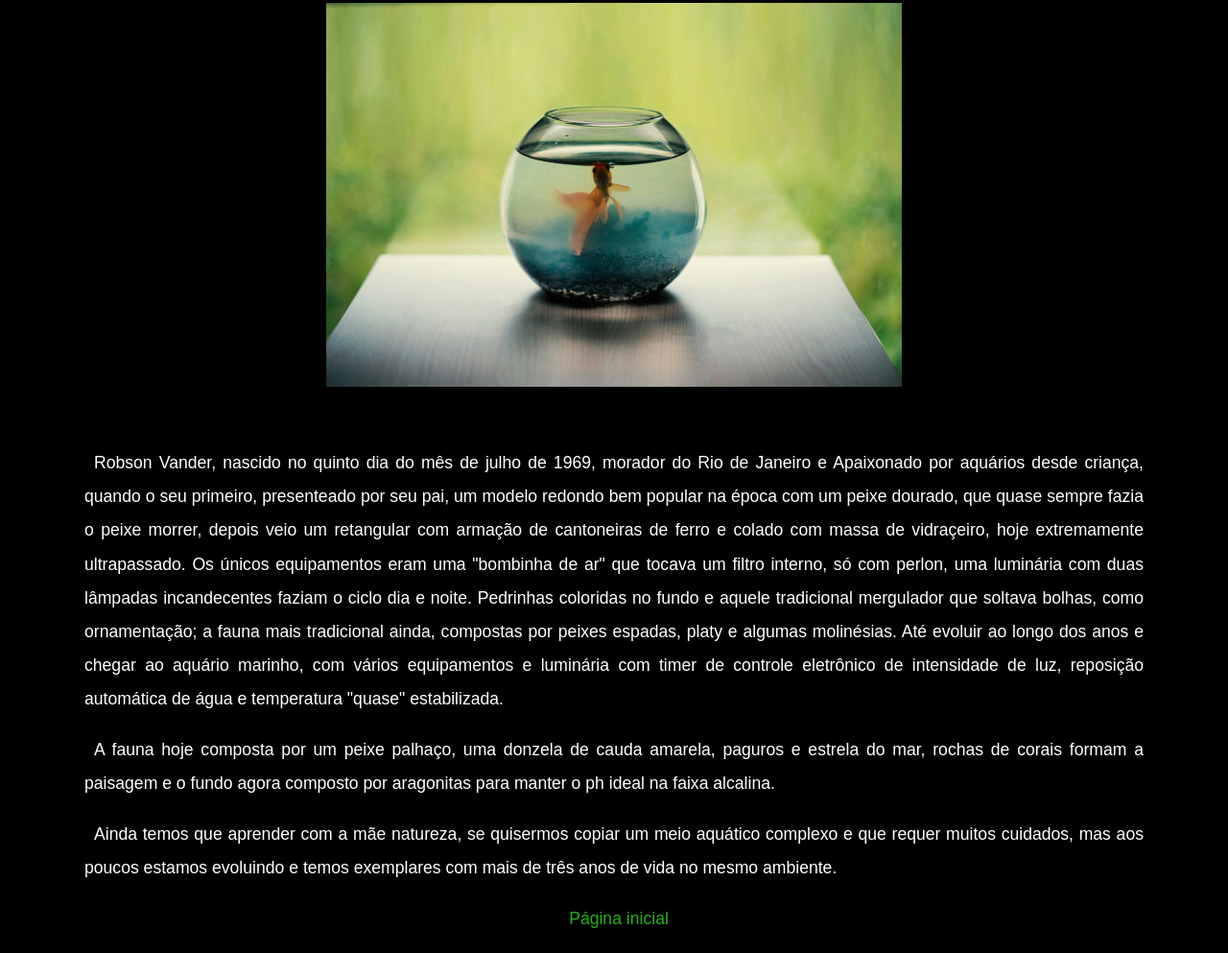
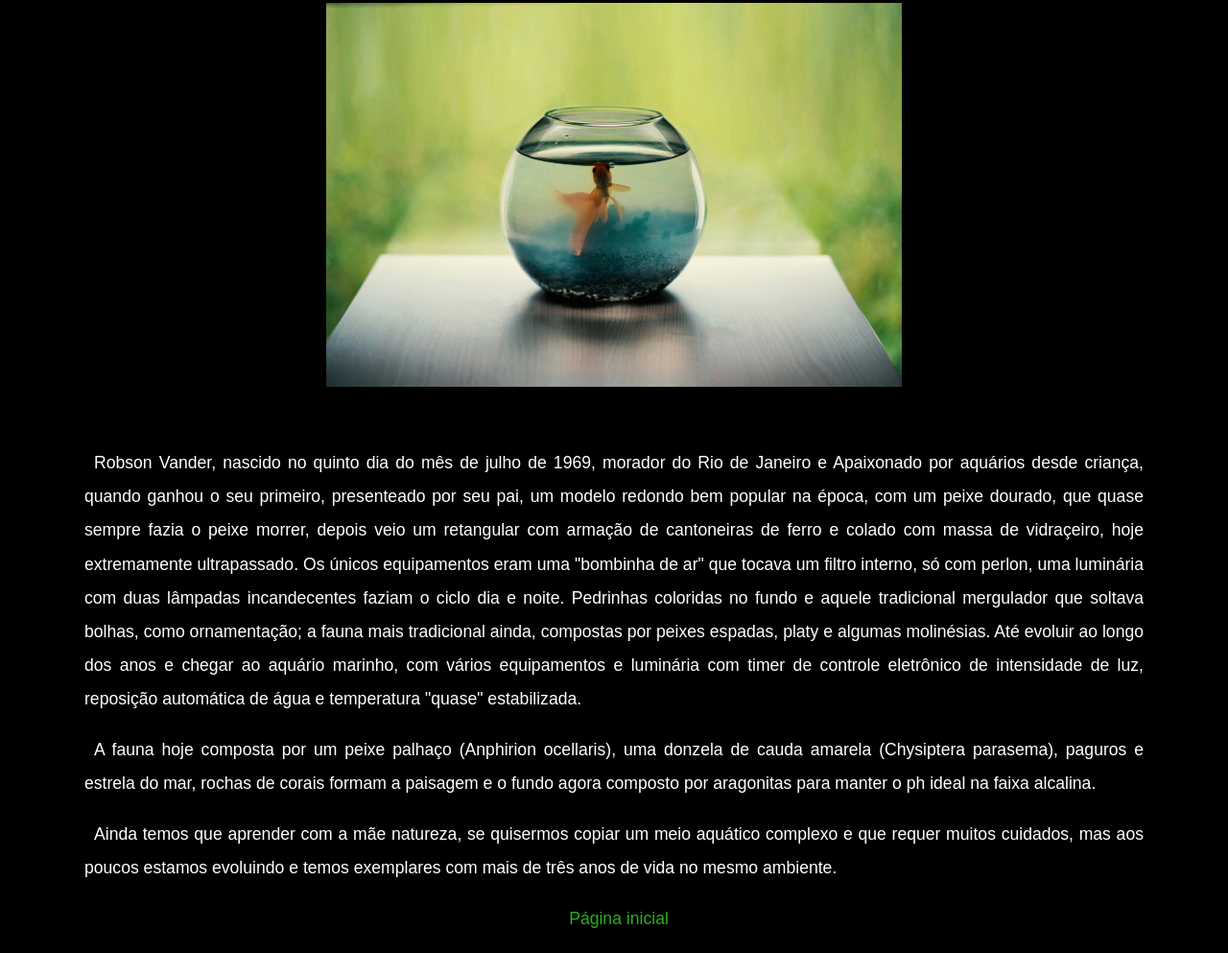
Before and after one commit to tecvieira/projeto-aquario, a plain HTML site: page sobremin/sobremin.html in a window 1280 px wide. Shown: the part 156-1149 px from the top of the page at 96% size. Drawn offline with Linux system fonts and the light colour scheme.

Commit message:
corrigiu paragrafo sobremin
corrigiu e acrescentou nomes científicos dos peixes

```diff
--- a/sobremin/sobremin.html
+++ b/sobremin/sobremin.html
@@ -19,11 +19,11 @@
 
         <article>
             <p>Robson Vander, nascido no quinto dia do mês de julho de 1969, morador do Rio de Janeiro e
-            Apaixonado por aquários desde criança, quando  o seu primeiro, presenteado por seu pai, um modelo redondo bem popular na época com um peixe dourado, que quase sempre fazia o peixe morrer, depois veio um retangular com armação de cantoneiras de ferro e colado com massa de vidraçeiro, hoje extremamente ultrapassado. Os únicos equipamentos eram uma "bombinha de ar" que tocava um filtro interno, só com perlon, uma luminária com duas lâmpadas incandecentes faziam o ciclo dia e noite.
+            Apaixonado por aquários desde criança, quando ganhou o seu primeiro, presenteado por seu pai, um modelo redondo bem popular na época, com um peixe dourado, que quase sempre fazia o peixe morrer, depois veio um retangular com armação de cantoneiras de ferro e colado com massa de vidraçeiro, hoje extremamente ultrapassado. Os únicos equipamentos eram uma "bombinha de ar" que tocava um filtro interno, só com perlon, uma luminária com duas lâmpadas incandecentes faziam o ciclo dia e noite.
             Pedrinhas coloridas no fundo e aquele tradicional mergulador que soltava bolhas, como ornamentação; a fauna mais tradicional ainda, compostas por peixes espadas, platy e algumas molinésias.
             Até evoluir ao longo dos anos e chegar ao aquário marinho, com vários equipamentos e luminária com timer de controle eletrônico de intensidade de luz, reposição automática de água e temperatura "quase" estabilizada.
             </p>
-            <p>A fauna hoje composta por um peixe palhaço, uma donzela de cauda amarela, paguros e estrela do mar, rochas de corais formam a paisagem e o fundo agora composto por aragonitas para manter o ph ideal na faixa alcalina.</p>
+            <p>A fauna hoje composta por um peixe palhaço (Anphirion ocellaris), uma donzela de cauda amarela (Chysiptera parasema), paguros e estrela do mar, rochas de corais formam a paisagem e o fundo agora composto por aragonitas para manter o ph ideal na faixa alcalina.</p>
             <p>
             Ainda temos que aprender com a mãe natureza, se quisermos copiar um meio aquático complexo e que requer muitos cuidados, mas aos poucos estamos evoluindo e temos exemplares com mais de três anos de vida no mesmo ambiente.
             </p>
```
